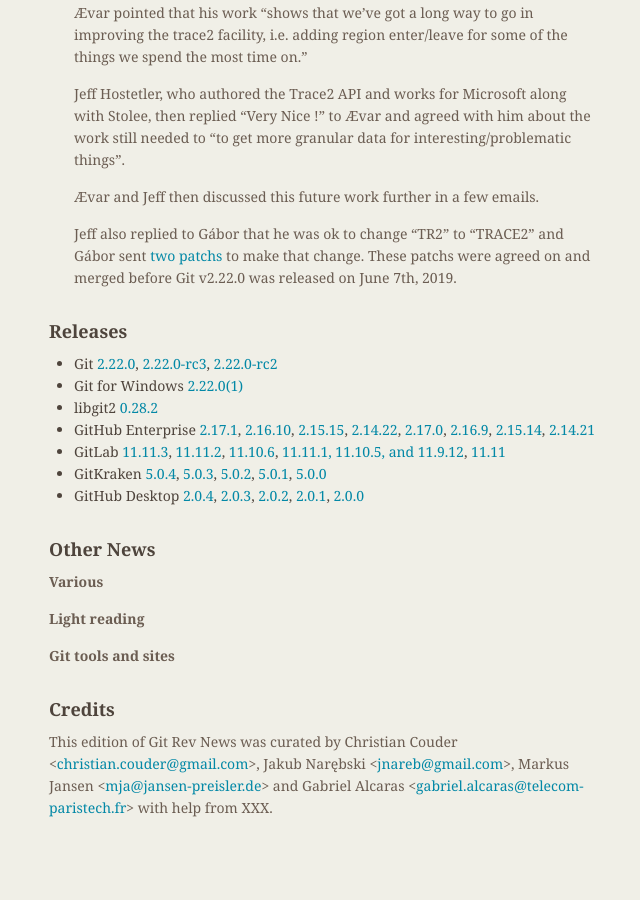
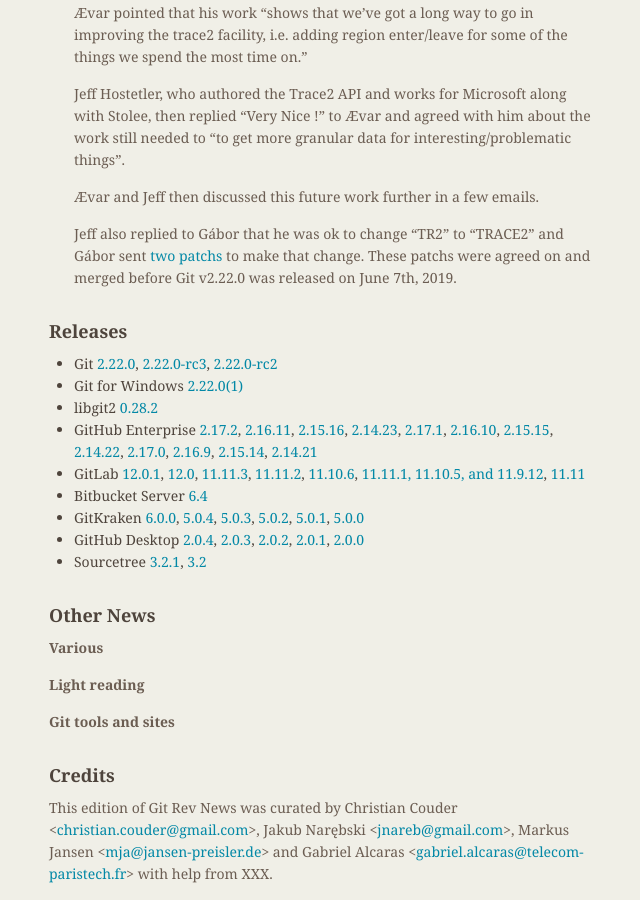
Before and after one commit to git/git.github.io, a Jekyll site: the page built from rev_news/drafts/edition-52.md, in a window 1280 px wide and 900 px high, scrolled down 1285 px. Shown: the whole window, without its empty margins (485-1125 px from the left). Built offline with Jekyll 4.4.1, drawn with Linux system fonts in a browser that asks for light colours; before the commit the page ends 2119 px from its top, so only the background shows below that.

Commit message:
rn-52: update releases

```diff
--- a/rev_news/drafts/edition-52.md
+++ b/rev_news/drafts/edition-52.md
@@ -118,7 +118,11 @@
 [2.22.0-rc2](https://public-inbox.org/git/xmqqpnnzws9q.fsf@gitster-ct.c.googlers.com/)
 + Git for Windows [2.22.0(1)](https://github.com/git-for-windows/git/releases/tag/v2.22.0.windows.1)
 + libgit2 [0.28.2](https://github.com/libgit2/libgit2/releases/tag/v0.28.2)
-+ GitHub Enterprise [2.17.1](https://enterprise.github.com/releases/2.17.1/notes),
++ GitHub Enterprise [2.17.2](https://enterprise.github.com/releases/2.17.2/notes),
+[2.16.11](https://enterprise.github.com/releases/2.16.11/notes),
+[2.15.16](https://enterprise.github.com/releases/2.15.16/notes),
+[2.14.23](https://enterprise.github.com/releases/2.14.23/notes),
+[2.17.1](https://enterprise.github.com/releases/2.17.1/notes),
 [2.16.10](https://enterprise.github.com/releases/2.16.10/notes),
 [2.15.15](https://enterprise.github.com/releases/2.15.15/notes),
 [2.14.22](https://enterprise.github.com/releases/2.14.22/notes),
@@ -126,12 +130,16 @@
 [2.16.9](https://enterprise.github.com/releases/2.16.9/notes),
 [2.15.14](https://enterprise.github.com/releases/2.15.14/notes),
 [2.14.21](https://enterprise.github.com/releases/2.14.21/notes)
-+ GitLab [11.11.3](https://about.gitlab.com/2019/06/10/gitlab-11-11-3-released/),
++ GitLab [12.0.1](https://about.gitlab.com/2019/06/25/gitlab-12-0-1-released/),
+[12.0](https://about.gitlab.com/2019/06/22/gitlab-12-0-released/),
+[11.11.3](https://about.gitlab.com/2019/06/10/gitlab-11-11-3-released/),
 [11.11.2](https://about.gitlab.com/2019/06/05/gitlab-11-11-2-released/),
 [11.10.6](https://about.gitlab.com/2019/06/05/gitlab-11-10-6-released/),
 [11.11.1, 11.10.5, and 11.9.12](https://about.gitlab.com/2019/06/03/security-release-gitlab-11-dot-11-dot-1-released/),
 [11.11](https://about.gitlab.com/2019/05/22/gitlab-11-11-released/)
-+ GitKraken [5.0.4](https://support.gitkraken.com/release-notes/current),
++ Bitbucket Server [6.4](https://confluence.atlassian.com/bitbucketserver/bitbucket-server-release-notes-872139866.html)
++ GitKraken [6.0.0](https://support.gitkraken.com/release-notes/current),
+[5.0.4](https://support.gitkraken.com/release-notes/current),
 [5.0.3](https://support.gitkraken.com/release-notes/current),
 [5.0.2](https://support.gitkraken.com/release-notes/current),
 [5.0.1](https://support.gitkraken.com/release-notes/current),
@@ -141,6 +149,9 @@
 [2.0.2](https://desktop.github.com/release-notes/),
 [2.0.1](https://desktop.github.com/release-notes/),
 [2.0.0](https://desktop.github.com/release-notes/)
++ Sourcetree [3.2.1](https://product-downloads.atlassian.com/software/sourcetree/ReleaseNotes/Sourcetree_3.2.1.html),
+[3.2](https://product-downloads.atlassian.com/software/sourcetree/ReleaseNotes/Sourcetree_3.2.html)
+
 
 ## Other News
 
```
